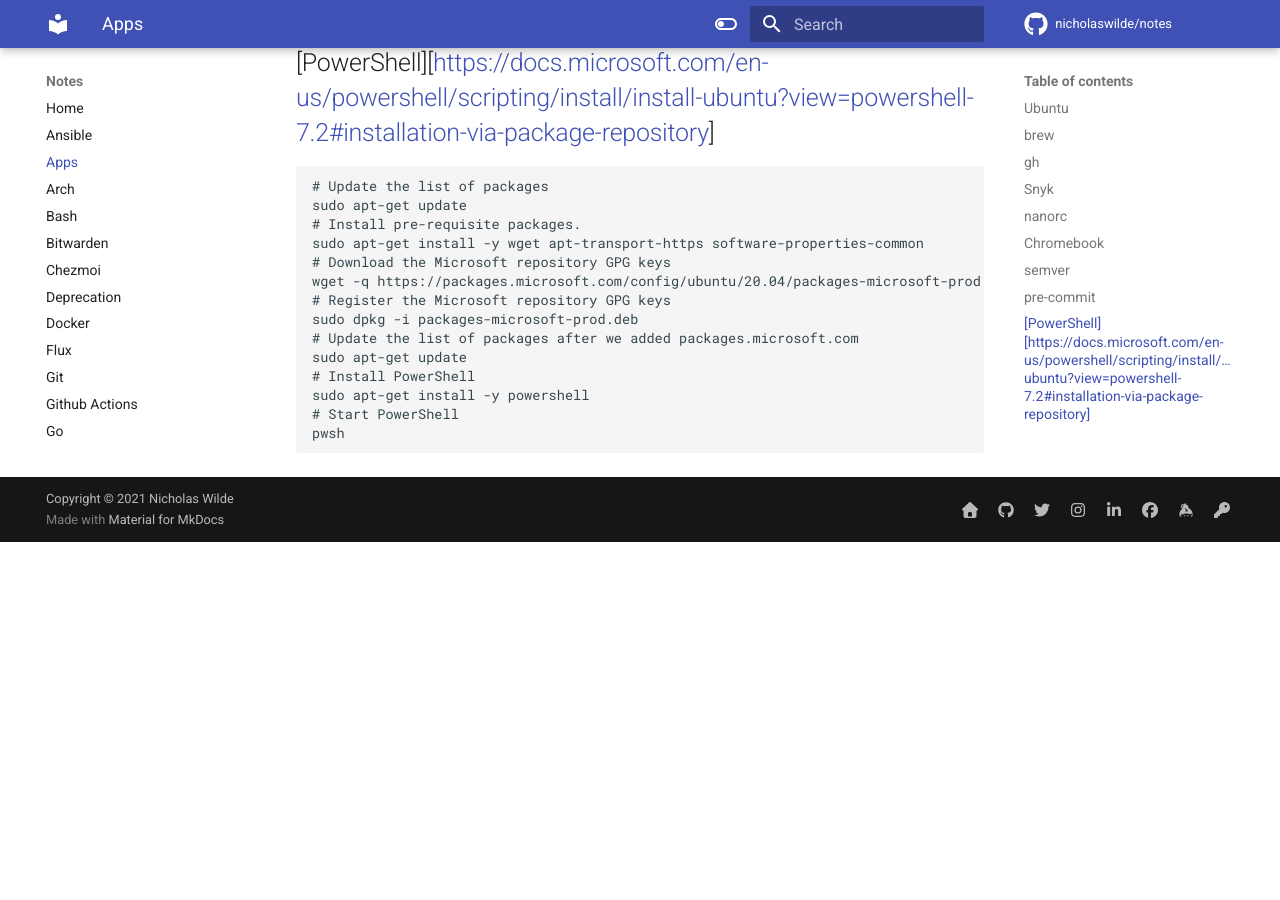
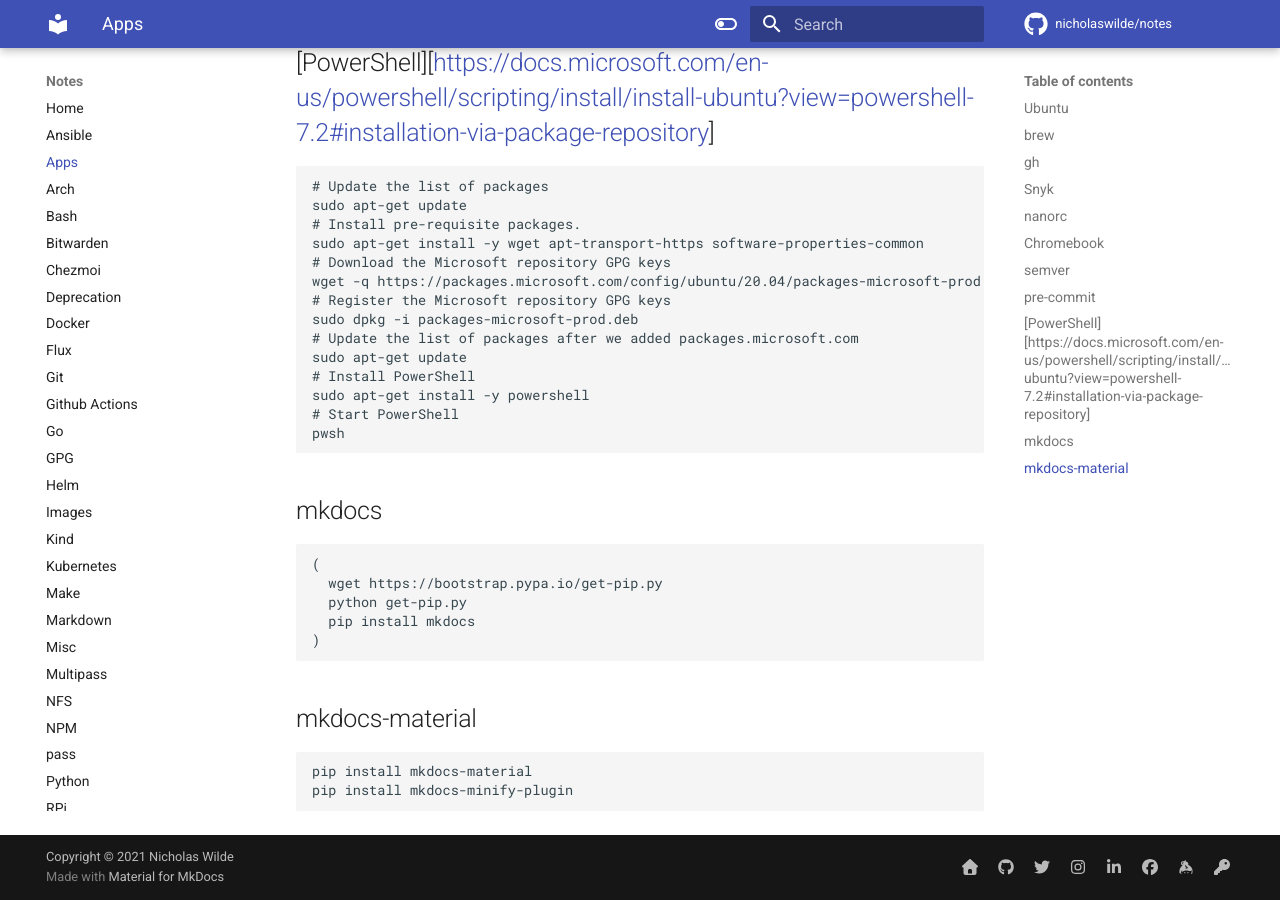
Before and after one commit to nicholaswilde/notes, an MkDocs documentation site: the page built from docs/apps.md, in a window 1280 px wide and 900 px high, scrolled down 1334 px. Built offline with MkDocs 1.6.1 and Material for MkDocs 9.7.7, drawn with Linux system fonts in a browser that asks for light colours; comment, search, counter and statistics services are not loaded; before the commit the page ends 1876 px from its top, so only the background shows below that.

Commit message:
Add mkdocs and mkdocs-material

````diff
--- a/docs/apps.md
+++ b/docs/apps.md
@@ -75,3 +75,20 @@
 # Start PowerShell
 pwsh
 ```
+
+## mkdocs
+
+```
+(
+  wget https://bootstrap.pypa.io/get-pip.py
+  python get-pip.py
+  pip install mkdocs
+)
+```
+
+## mkdocs-material
+
+```
+pip install mkdocs-material
+pip install mkdocs-minify-plugin
+```
````
